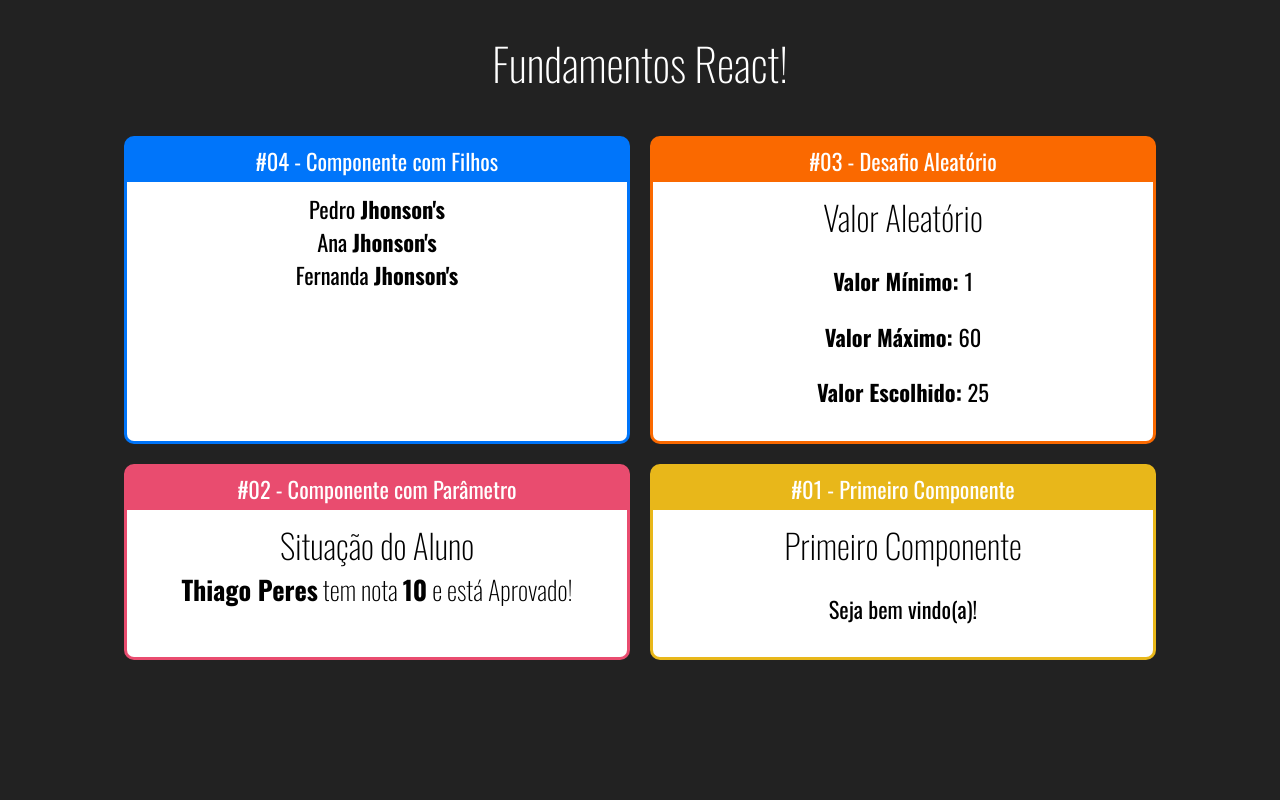
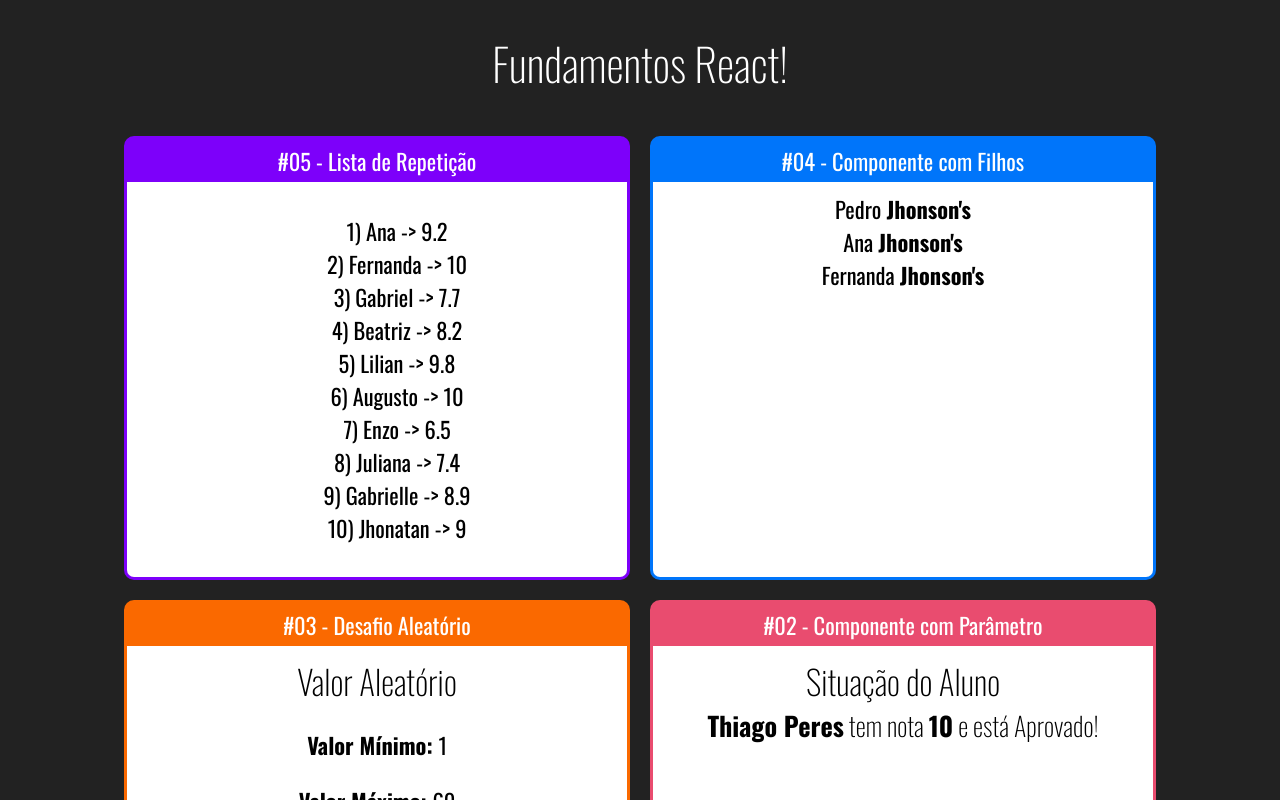
Before and after one commit to thiagoperest/fundamentos-react, a React (Create React App) app: page / in a window 1280 px wide. Shown: the top 800 px of the page. Built offline with nearby package versions, Linux system fonts and the light colour scheme.

Commit message:
Lista de repetição

```diff
--- a/src/App.jsx
+++ b/src/App.jsx
@@ -7,6 +7,7 @@ import Primeiro from "./components/basicos/Primeiro";
 import ComParametro from "./components/basicos/ComParametro";
 import Familia from "./components/basicos/Familia";
 import FamiliaMembro from "./components/basicos/FamiliaMembro";
+import ListaAlunos from "./components/repeticao/ListaAlunos";
 
 // eslint-disable-next-line import/no-anonymous-default-export
 export default () => {
@@ -15,6 +16,10 @@ export default () => {
       <h1>Fundamentos React!</h1>
 
       <div className="Cards">
+        <Card titulo="#05 - Lista de Repetição" color="#7D00FA">
+          <ListaAlunos />
+        </Card>
+
         <Card titulo="#04 - Componente com Filhos" color="#0075FA">
           <Familia sobrenome="Jhonson's">
             <FamiliaMembro nome="Pedro" />
--- /dev/null
+++ b/src/components/repeticao/ListaAlunos.jsx
@@ -0,0 +1,19 @@
+import React from "react";
+import alunos from "../../data/alunos";
+
+// eslint-disable-next-line import/no-anonymous-default-export
+export default (props) => {
+  const todosAlunos = alunos.map((aluno) => {
+    return (
+      <li key={aluno.id}>
+        {aluno.id}) {aluno.nome} {"->"} {aluno.nota}
+      </li>
+    );
+  });
+
+  return (
+    <div>
+      <ul style={{ listStyle: "none" }}>{todosAlunos}</ul>
+    </div>
+  );
+};
--- /dev/null
+++ b/src/data/alunos.js
@@ -0,0 +1,13 @@
+// eslint-disable-next-line import/no-anonymous-default-export
+export default [
+    { id: 1, nome: "Ana", nota: 9.2 },
+    { id: 2, nome: "Fernanda", nota: 10.0 },
+    { id: 3, nome: "Gabriel", nota: 7.7 },
+    { id: 4, nome: "Beatriz", nota: 8.2 },
+    { id: 5, nome: "Lilian", nota: 9.8 },
+    { id: 6, nome: "Augusto", nota: 10.0 },
+    { id: 7, nome: "Enzo", nota: 6.5 },
+    { id: 8, nome: "Juliana", nota: 7.4 },
+    { id: 9, nome: "Gabrielle", nota: 8.9 },
+    { id: 10, nome: "Jhonatan", nota: 9.0 },
+]
```
